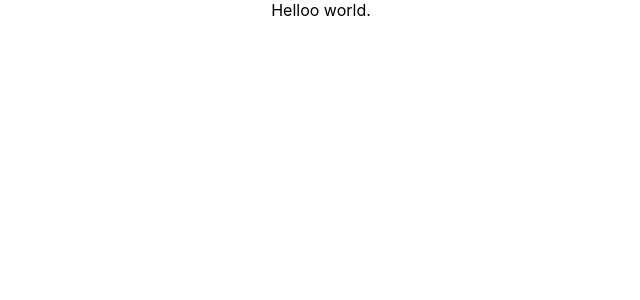
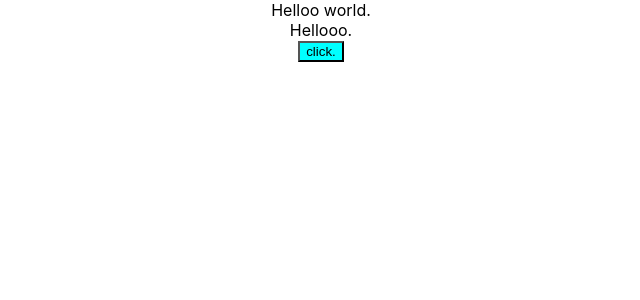
Before and after one commit to Bhuvnesh-Rana/Counter-step-by-step-ReactJS, a React (Create React App) app: page / in a window 1280 px wide. Shown: the top 300 px of the page, without its empty margins (319-959 px from the left). Built offline with nearby package versions, Linux system fonts and the light colour scheme.

Commit message:
Added Counter component, deleted local file, cloaned git repo, installed react script.

```diff
--- a/package.json
+++ b/package.json
@@ -8,7 +8,7 @@
     "@testing-library/user-event": "^13.5.0",
     "react": "^18.3.1",
     "react-dom": "^18.3.1",
-    "react-scripts": "5.0.1",
+    "react-scripts": "^5.0.1",
     "web-vitals": "^2.1.4"
   },
   "scripts": {
--- a/src/App.js
+++ b/src/App.js
@@ -1,10 +1,12 @@
 import logo from './logo.svg';
 import './App.css';
+import Counter from './Components/Counter/Counter';
 
 function App() {
   return (
     <div className="App">
       Helloo world.
+      <Counter></Counter>
     </div>
   );
 }
--- /dev/null
+++ b/src/Components/Counter/Counter.jsx
@@ -0,0 +1,16 @@
+import { Component } from "react";
+import './counter.css'
+
+
+class Counter extends Component{
+    render(){
+        return(
+            <div>
+                Hellooo.
+                <br />
+                <button>click.</button>
+            </div>
+        );
+    }
+}
+export default Counter
--- /dev/null
+++ b/src/Components/Counter/counter.css
@@ -0,0 +1,3 @@
+button{
+    background-color: aqua;
+}
```
Also changed, not shown: 1 other file (tests, documents, lock files or other folders).
